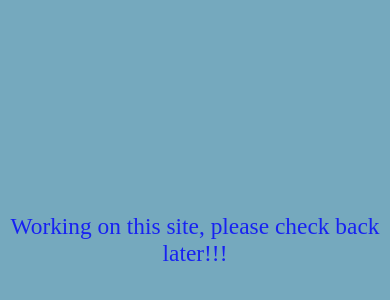
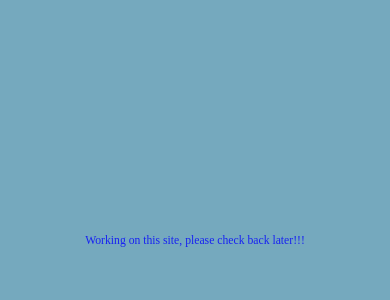
Before and after one commit to yubarajstha/portfolio-website, a plain HTML site: page index.html in a window 390 px wide. Shown: the part 182-482 px from the top of the page. Drawn offline with Linux system fonts and the light colour scheme.

Commit message:
change 81

```diff
--- a/index.html
+++ b/index.html
@@ -16,7 +16,7 @@
     }
 
     p {
-      font-size: 4vw; /* Responsive font size using viewport units */
+      font-size: 2vw; /* Responsive font size using viewport units */
       color: #0000FF;
       opacity: 0;
       animation: fadeInOut 4s infinite;
@@ -34,7 +34,7 @@
 
     @media screen and (max-width: 600px) {
       p {
-        font-size: 6vw; /* Adjust font size for smaller screens */
+        font-size: 3vw; /* Adjust font size for smaller screens */
       }
     }
   </style>
```
